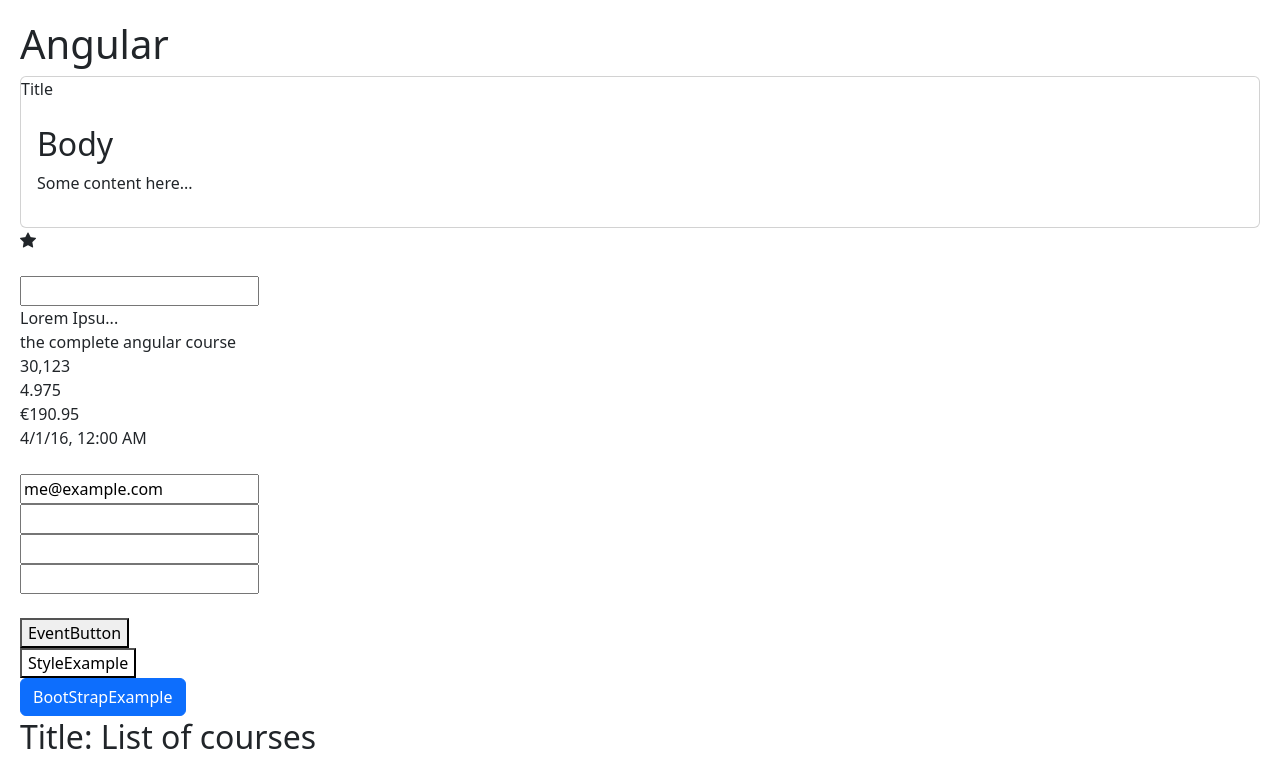
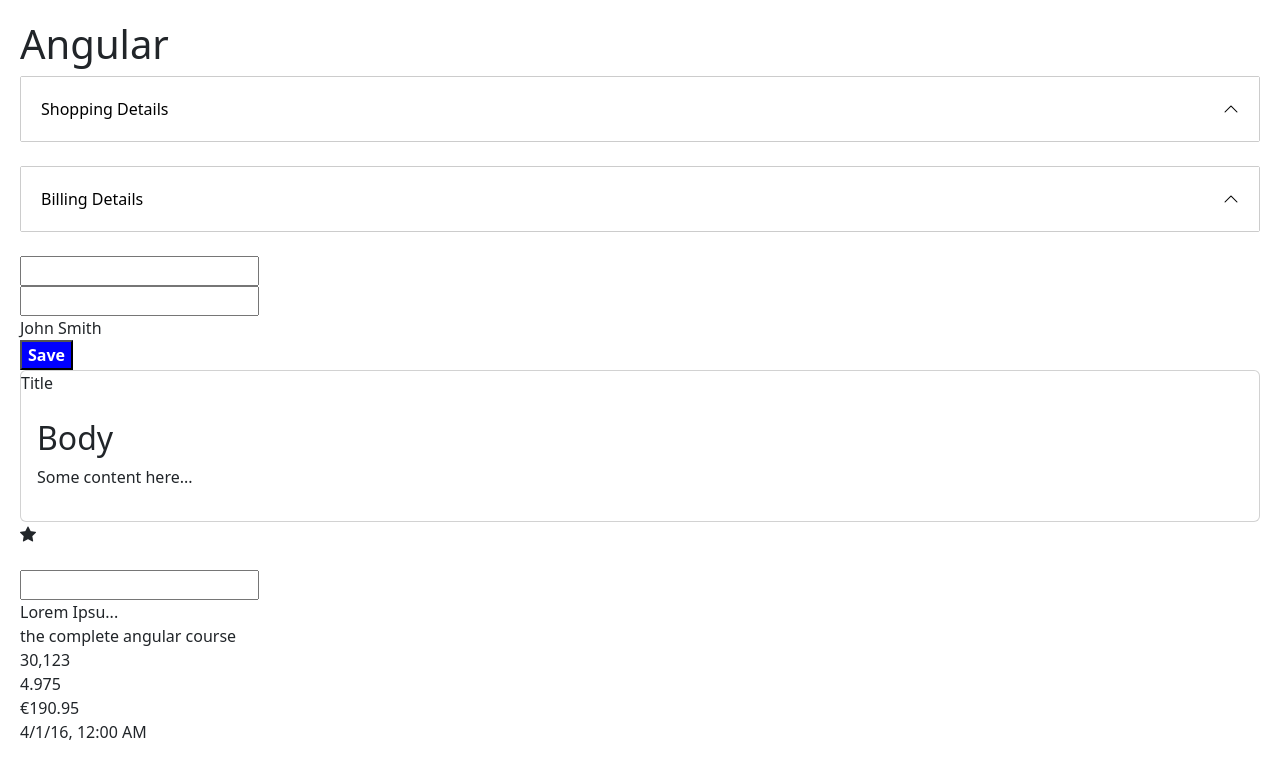
Before and after one commit to sinaAtabaki/Angular_hello-world, an Angular app: page / in a window 1280 px wide. Shown: the top 766 px of the page. Built offline with nearby package versions, Linux system fonts and the light colour scheme.

Commit message:
ZippyComponent Challenge

```diff
--- a/src/app/app.component.html
+++ b/src/app/app.component.html
@@ -1,4 +1,29 @@
 <h1>Angular</h1>
+
+<!-- Zippy Challenge -->
+<app-zippy title="Shopping Details">
+    Shipping Details Content
+</app-zippy>
+<app-zippy title="Billing Details">
+    Billing Details Content
+</app-zippy>
+
+<!-- Hier wird die Custom Directive appInputFormat aktiviert für den input -->
+<!-- Entweder so: -->
+<input type="text" appInputFormat [format]="'uppercase'"> <br/>
+<!-- Oder so: -->
+<input type="text" [appInputFormat]="'uppercase'"> <br/>
+
+<!-- Safe traversal Operator task.assignee?.name -->
+<span>{{ task.assignee.name }}</span> <br/>
+
+<button
+     [ngStyle]="{
+        'backgroundColor': canSave ? 'blue': 'gray',
+        'color': canSave ? 'white': 'black',
+        'fontWeight': canSave ? 'bold': 'normal'
+     }"
+>Save</button>
 
 <bootstrap-panel>
     <div class="title">Title</div>
--- a/src/app/app.component.ts
+++ b/src/app/app.component.ts
@@ -4,21 +4,38 @@ import { CoursesComponent } from './courses.component';
 import { VorlageComponent } from './vorlage.component';
 import { FavoriteChangedEventArgs, FavoriteComponent } from './favorite/favorite.component';
 import { PanelComponent } from './panel/panel.component';
+import { CommonModule } from '@angular/common';
+import { InputFormatDirective } from './input-format.directive';
+import { ZippyComponent } from "./zippy/zippy.component";
 
 @Component({
     selector: 'app-root',
     standalone: true,
+    templateUrl: './app.component.html',
+    styleUrl: './app.component.css',
     imports: [
+        CommonModule,
         RouterOutlet,
         CoursesComponent,
         VorlageComponent,
         FavoriteComponent,
-    PanelComponent
-  ],
-  templateUrl: './app.component.html',
-  styleUrl: './app.component.css'
+        PanelComponent,
+        InputFormatDirective,
+        ZippyComponent
+    ]
 })
 export class AppComponent {
+  //Safe Traversal Operator
+  task = {
+    title: 'Review applications',
+    assignee: {
+      name: 'John Smith'
+    }
+  }
+
+  //For NgStyle
+  canSave = true;
+
   post = {
     title: "Title",
     isFavorite: true
--- /dev/null
+++ b/src/app/input-format.directive.ts
@@ -0,0 +1,21 @@
+import { Directive, ElementRef, HostListener, Input } from '@angular/core';
+
+@Directive({
+  selector: '[appInputFormat]',
+  standalone: true
+})
+export class InputFormatDirective {
+  @Input('format') format: any;
+  @Input('appInputFormat') inputFormat: any;
+
+  constructor(private el: ElementRef) { }
+
+  @HostListener('blur') onBlur(){
+    let value: string = this.el.nativeElement.value;
+
+    if(this.inputFormat == 'lowercase' || this.format == 'lowercase')
+    this.el.nativeElement.value = value.toLowerCase();
+    else if(this.inputFormat == 'uppercase' || this.format == 'uppercase')
+    this.el.nativeElement.value = value.toUpperCase();
+  }
+}
--- /dev/null
+++ b/src/app/zippy/zippy.component.css
@@ -0,0 +1,18 @@
+.zippy {
+    border: 1px solid #ccc;
+    border-radius: 2px;
+}
+
+.zippy-heading {
+    font-weight: bold;;
+    padding: 20px;
+    cursor: pointer;
+}
+
+.zippy-body {
+    padding: 20px;
+}
+
+.bi {
+    float: right;
+}
--- /dev/null
+++ b/src/app/zippy/zippy.component.html
@@ -0,0 +1,23 @@
+<div class="zippy"
+(click)="toggle()">
+<div
+[ngStyle]="{
+    'backgroundColor': isClicked ? 'gray': 'white',
+    'color': isClicked ? 'white': 'black',
+    'fontWeight': isClicked ? 'bold': 'normal',
+}"
+class="zippy-heading">
+{{ title }}
+<i class="bi"
+    [ngClass]="{
+        'bi-chevron-down': isClicked,
+        'bi-chevron-up': !isClicked
+    }"
+    ></i>
+</div>
+
+<div class = "zippy-body" *ngIf="isClicked">
+    <ng-content></ng-content>
+</div>
+</div>
+<br/>
--- /dev/null
+++ b/src/app/zippy/zippy.component.ts
@@ -0,0 +1,21 @@
+import { CommonModule } from '@angular/common';
+import { Component, ElementRef} from '@angular/core';
+
+@Component({
+  selector: 'app-zippy',
+  standalone: true,
+  imports: [CommonModule],
+  templateUrl: './zippy.component.html',
+  styleUrl: './zippy.component.css'
+})
+export class ZippyComponent {
+  isClicked = false;
+  title: string = this.el.nativeElement.attributes.title.nodeValue;
+
+  constructor(private el: ElementRef)
+  {}
+
+  toggle(){
+    this.isClicked = !this.isClicked;
+  }
+}
```
Also changed, not shown: 2 other files (tests, documents, lock files or other folders). Lines whose indentation alone changed are shown as unchanged.
